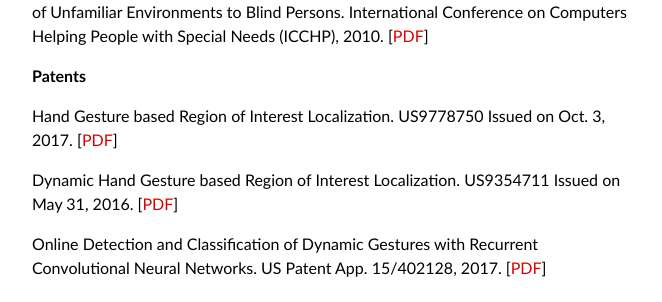
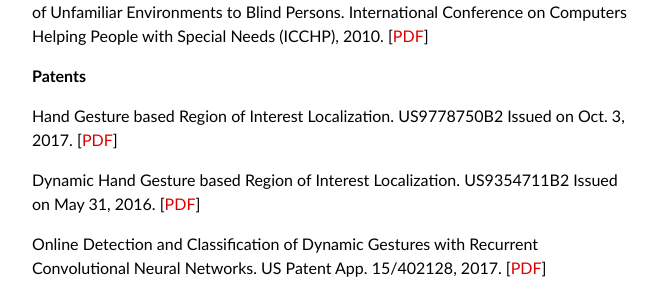
Before and after one commit to xiaodongyang/xiaodongyang.github.io, a Jekyll site: the page built from publications/index.md, in a window 1280 px wide and 900 px high, scrolled down 2821 px. Shown: the part 576-878 px from the top of the window, without its empty margins (308-970 px from the left). Built offline with Jekyll 4.4.1, drawn with Linux system fonts in a browser that asks for light colours; some web fonts are replaced.

Commit message:
Update index.md

```diff
--- a/publications/index.md
+++ b/publications/index.md
@@ -99,8 +99,8 @@ Y. Tian, X. Yang, and A. Arditi. Computer Vision based Door Detection for Access
 
 **Patents**
 
-Hand Gesture based Region of Interest Localization. US9778750 Issued on Oct. 3, 2017. [[PDF](/publications/papers/9778750.pdf)]
+Hand Gesture based Region of Interest Localization. US9778750B2 Issued on Oct. 3, 2017. [[PDF](/publications/papers/9778750.pdf)]
 
-Dynamic Hand Gesture based Region of Interest Localization. US9354711 Issued on May 31, 2016. [[PDF](/publications/papers/9354711.pdf)]
+Dynamic Hand Gesture based Region of Interest Localization. US9354711B2 Issued on May 31, 2016. [[PDF](/publications/papers/9354711.pdf)]
 
 Online Detection and Classification of Dynamic Gestures with Recurrent Convolutional Neural Networks. US Patent App. 15/402128, 2017. [[PDF](/publications/papers/15-402128.pdf)]
```
